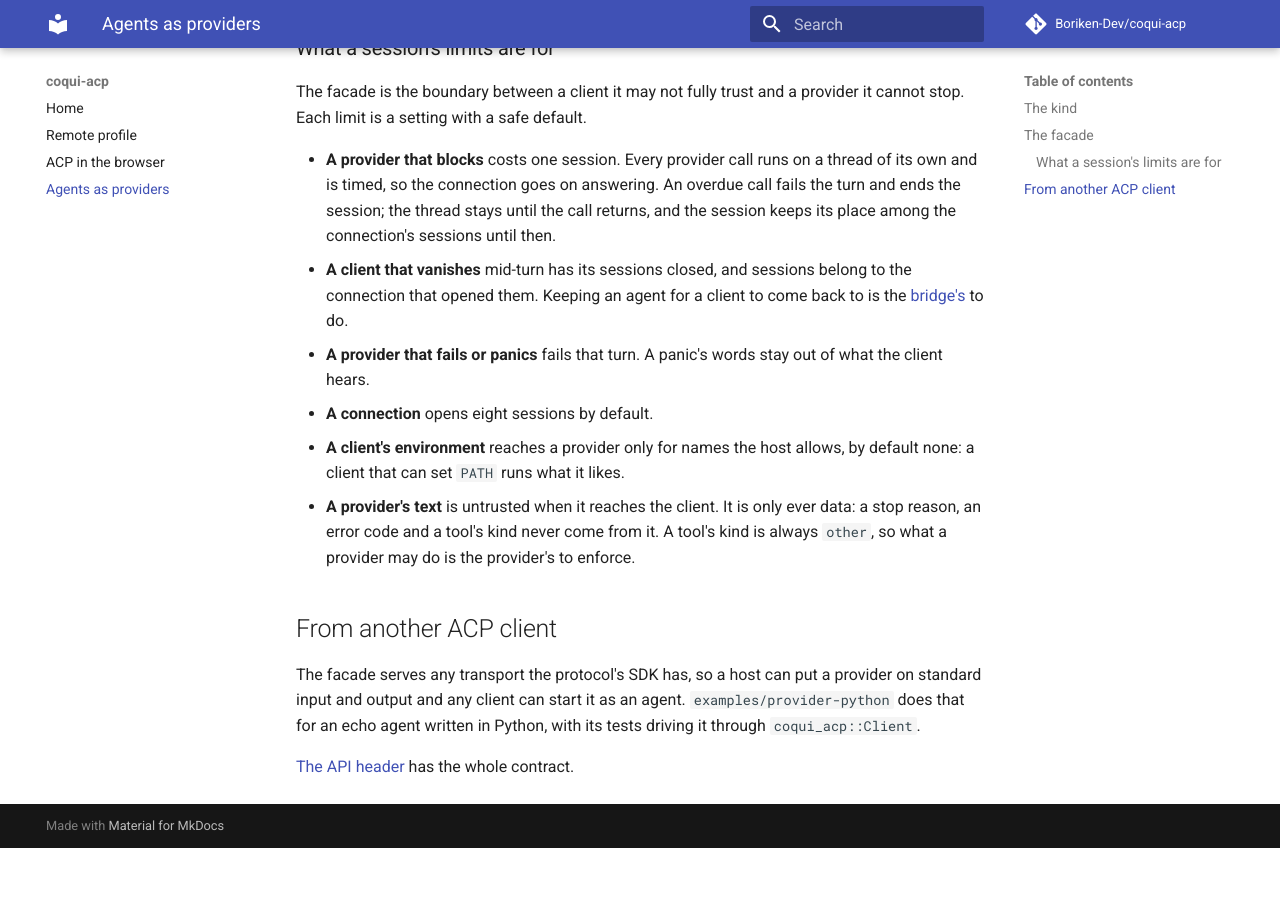
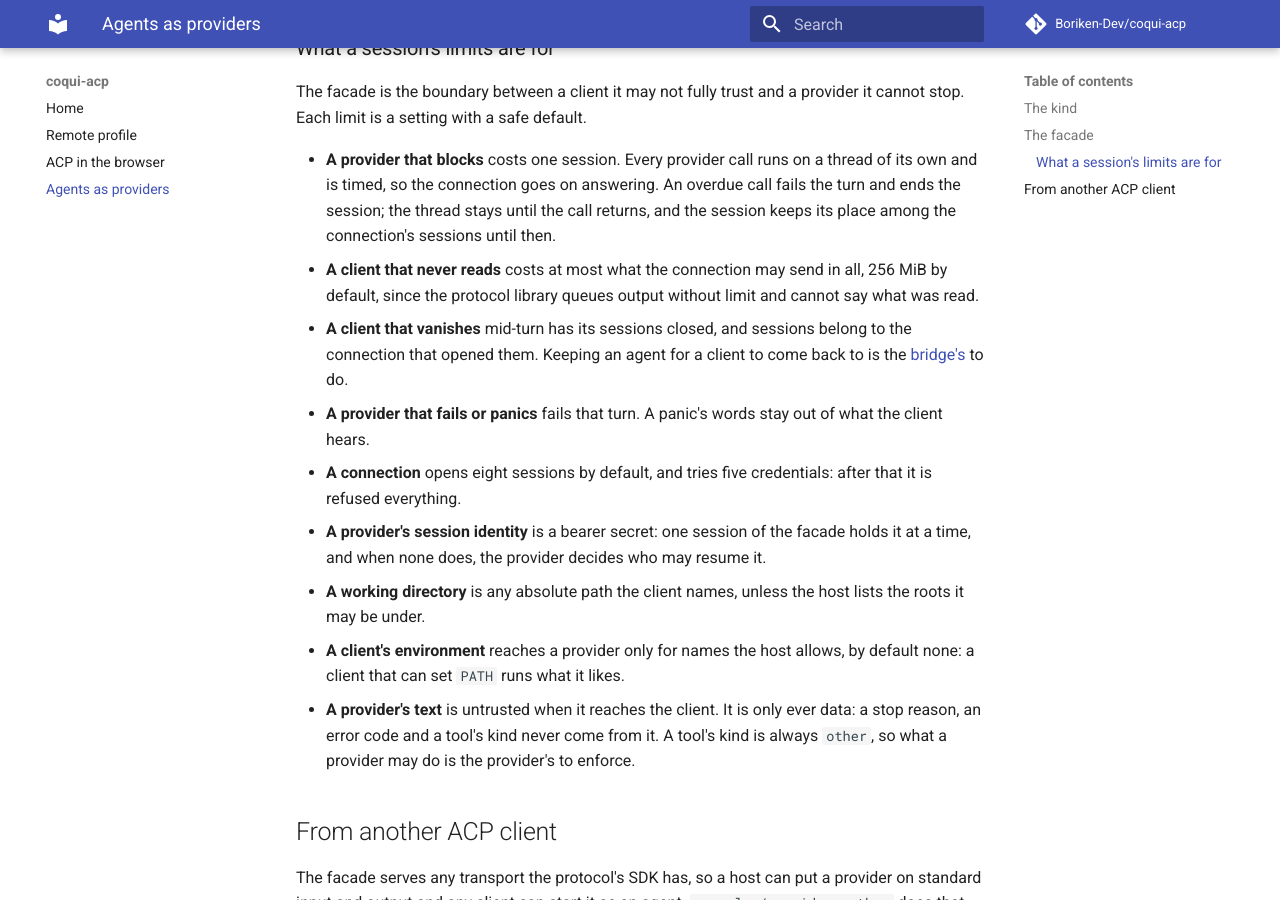
Before and after one commit to Boriken-Dev/coqui-acp, an MkDocs documentation site: the page built from docs/provider.md, in a window 1280 px wide and 900 px high, scrolled down 920 px. Built offline with MkDocs 1.6.1 and Material for MkDocs 9.7.7, drawn with Linux system fonts in a browser that asks for light colours; comment, search, counter and statistics services are not loaded; before the commit the page ends 1768 px from its top, so only the background shows below that.

Commit message:
docs: what a client that never reads can cost, and who may resume a session

```diff
--- a/docs/provider.md
+++ b/docs/provider.md
@@ -21,9 +21,12 @@ ACP has no field for an environment, a model or an effort, so a client sends the
 The facade is the boundary between a client it may not fully trust and a provider it cannot stop. Each limit is a setting with a safe default.
 
 - **A provider that blocks** costs one session. Every provider call runs on a thread of its own and is timed, so the connection goes on answering. An overdue call fails the turn and ends the session; the thread stays until the call returns, and the session keeps its place among the connection's sessions until then.
+- **A client that never reads** costs at most what the connection may send in all, 256 MiB by default, since the protocol library queues output without limit and cannot say what was read.
 - **A client that vanishes** mid-turn has its sessions closed, and sessions belong to the connection that opened them. Keeping an agent for a client to come back to is the [bridge's](profile.md) to do.
 - **A provider that fails or panics** fails that turn. A panic's words stay out of what the client hears.
-- **A connection** opens eight sessions by default.
+- **A connection** opens eight sessions by default, and tries five credentials: after that it is refused everything.
+- **A provider's session identity** is a bearer secret: one session of the facade holds it at a time, and when none does, the provider decides who may resume it.
+- **A working directory** is any absolute path the client names, unless the host lists the roots it may be under.
 - **A client's environment** reaches a provider only for names the host allows, by default none: a client that can set `PATH` runs what it likes.
 - **A provider's text** is untrusted when it reaches the client. It is only ever data: a stop reason, an error code and a tool's kind never come from it. A tool's kind is always `other`, so what a provider may do is the provider's to enforce.
 
```
Also changed, not shown: CHANGELOG.md (+1 -1 lines).
